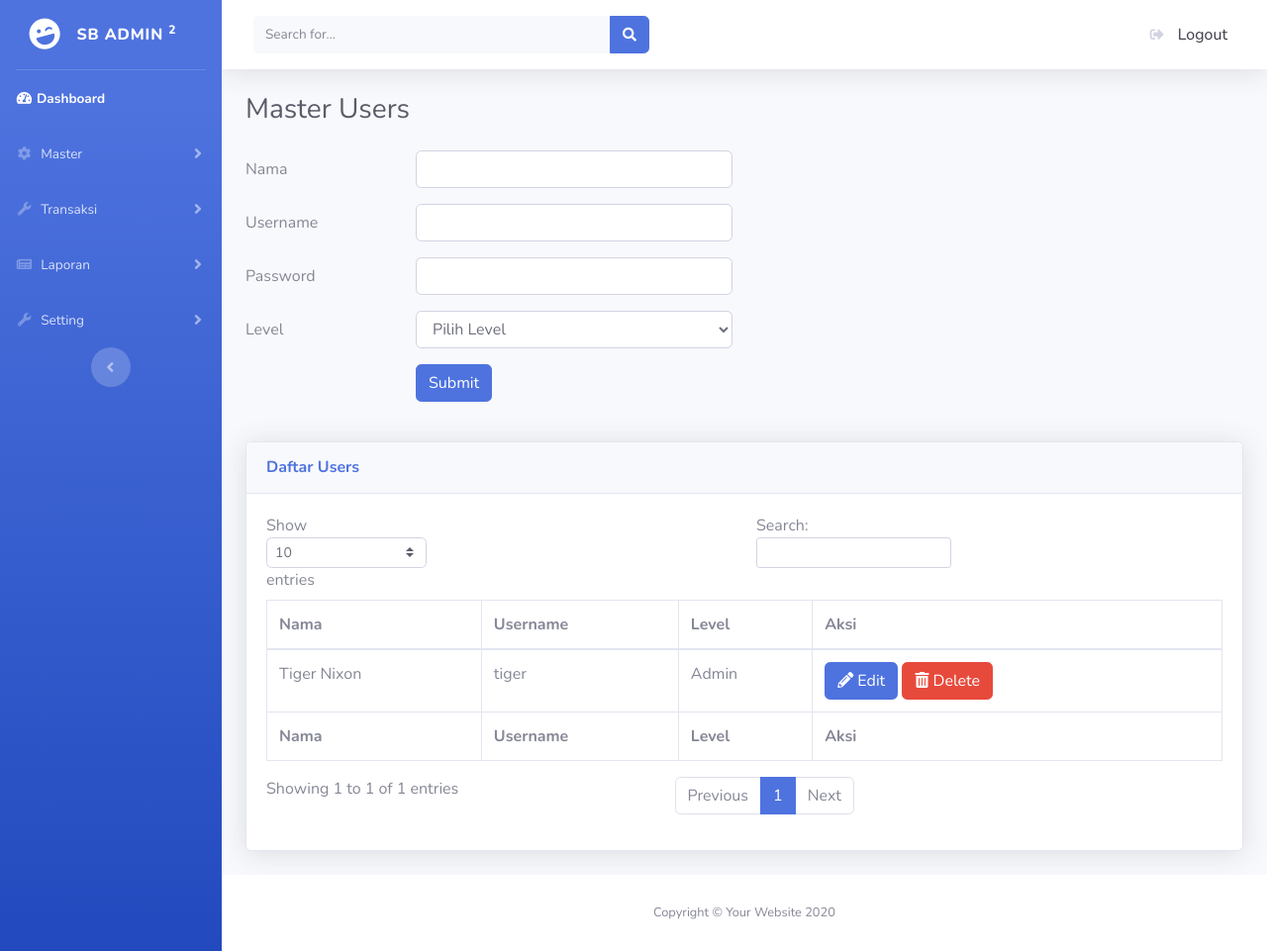
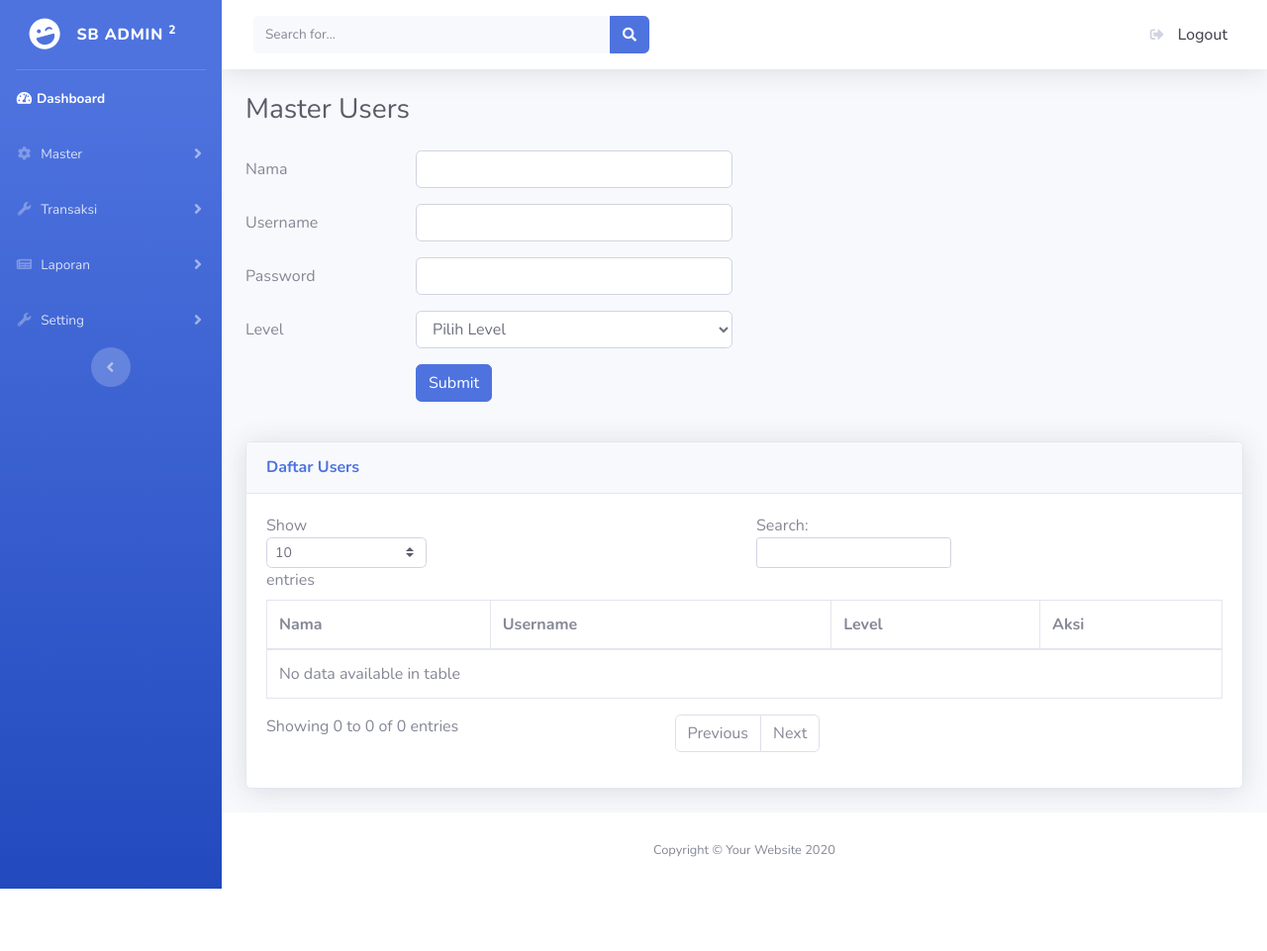
Before and after one commit to uddinmtm/inventori, a PHP site: page /m_users.php in a window 1280 px wide. Shown: the whole page at 99% size. After the commit the page ends 898 px from the top, so only its background shows below. Run offline with PHP 8.4, Linux system fonts and the light colour scheme.

Commit message:
tambah ajax

```diff
--- a/public/m_users.php
+++ b/public/m_users.php
@@ -101,25 +101,6 @@
                           <th>Aksi</th>
                         </tr>
                       </thead>
-                      <tfoot>
-                        <tr>
-                          <th>Nama</th>
-                          <th>Username</th>
-                          <th>Level</th>
-                          <th>Aksi</th>
-                        </tr>
-                      </tfoot>
-                      <tbody>
-                        <tr>
-                          <td>Tiger Nixon</td>
-                          <td>tiger</td>
-                          <td>Admin</td>
-                          <td>
-                            <button class="btn btn-primary"><i class="fas fa-pencil-alt"></i> Edit</button>
-                            <button class="btn btn-danger"><i class="fas fa-trash-alt"></i> Delete</button>
-                          </td>
-                        </tr>
-                      </tbody>
                     </table>
                   </div>
                 </div>
@@ -164,6 +145,112 @@
   <!-- Page level custom scripts -->
   <script src="js/demo/datatables-demo.js"></script>
 
+  <script>
+  $(document).ready(function() {
+      // init data table
+      var table = $("#dataTable").DataTable({
+         "ajax": "actions/items.php",
+         searching:      true,
+         paging:         true,
+         "order": [[ 0, 'asc' ]],
+         "columns": [
+             { "data": "name" },
+             { "data": "type" },
+             {
+                 "data": null,
+                 "defaultContent":
+                      '<button class="btn btn-danger btn-sm delete" type="button" data-target="#deleteModal" data-toggle="modal" title="Delete Data"    ><i class="fas fa-trash-alt"></i></button>' +
+                      '<button class="btn btn-warning btn-sm edit" type="button" title="Edit Data"><i class="fas fa-pencil-alt"></i></button>'
+             }
+         ]
+      });
+
+      // event delete
+      $('#dataTable tbody').on( 'click', 'button.delete', function () {
+          var data = table.row( $(this).parents('tr') ).data();
+          deleteData(data.id);
+      } );
+
+      // event edit
+      $('#dataTable tbody').on( 'click', 'button.edit', function () {
+          var data = table.row( $(this).parents('tr') ).data();
+          editData(data.id);
+      } );
+
+      function deleteData(id) {
+          var conf = confirm("Apakah Anda yakin ingin menghapus?");
+          if (conf) {
+              $.ajax({
+                  url: "../actions/items.php?id=" +id,
+                  method: "DELETE",
+                  success: function (res) {
+                      table.ajax.url('actions/items.php').load();
+                      alert('Success');
+                  },
+                  error: function (err) {
+                      alert('Failed');
+                  }
+              });
+          }
+      }
+
+      function editData(id) {
+          $.ajax({
+              url: "../actions/items.php?id=" +id,
+              success: function (res) {
+                  var item = res.data[0];
+
+                  $('#inputNama').val(item.name);
+                  $('#inputJenis').val(item.type);
+                  $('#inputId').val(item.id);
+                  $('#typeForm').val(1);
+              },
+              error: function (err) {
+                  alert('Failed');
+              }
+          });
+      }
+
+      $('#form').submit(function(e) {
+          if ($('#typeForm').val() == 1) {
+              // update
+              $.ajax({
+                  url: 'actions/items.php',
+                  method: 'PUT',
+                  data: $(this).serialize(),
+                  success: function(res) {
+                      table.ajax.url('actions/items.php').load();
+                      alert('Success');
+                      $('#form')[0].reset();
+                  },
+                  error: function(res) {
+                      alert('Failed');
+                  }
+              });
+
+              return false;
+          }
+
+          // add
+          $.ajax({
+              url: 'actions/items.php',
+              method: 'POST',
+              data: $(this).serialize(),
+              success: function(res) {
+                  table.ajax.url('actions/items.php').load();
+                  alert('Success');
+                  $('#form')[0].reset();
+              },
+              error: function(res) {
+                  alert('Failed');
+              }
+          });
+
+          e.preventDefault();
+      });
+  });
+  </script>
+
 </body>
 
 </html>
```
